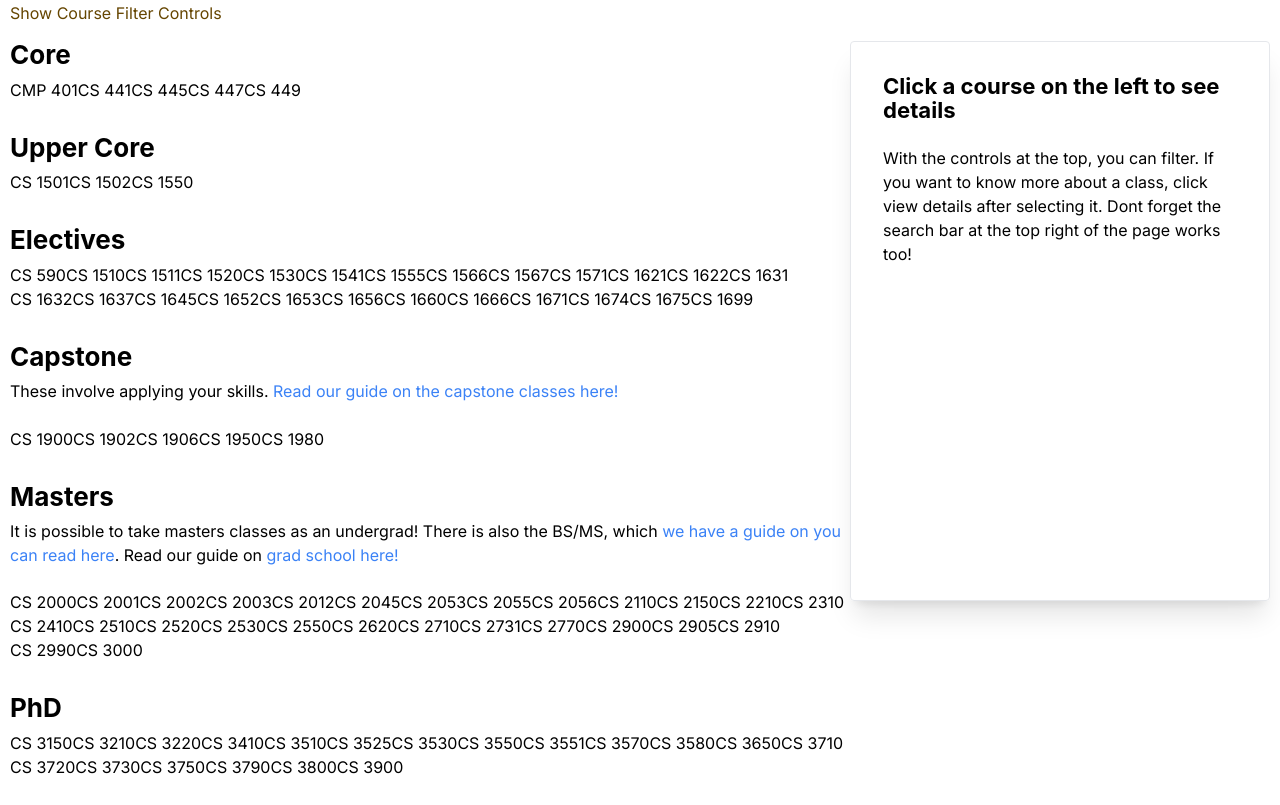
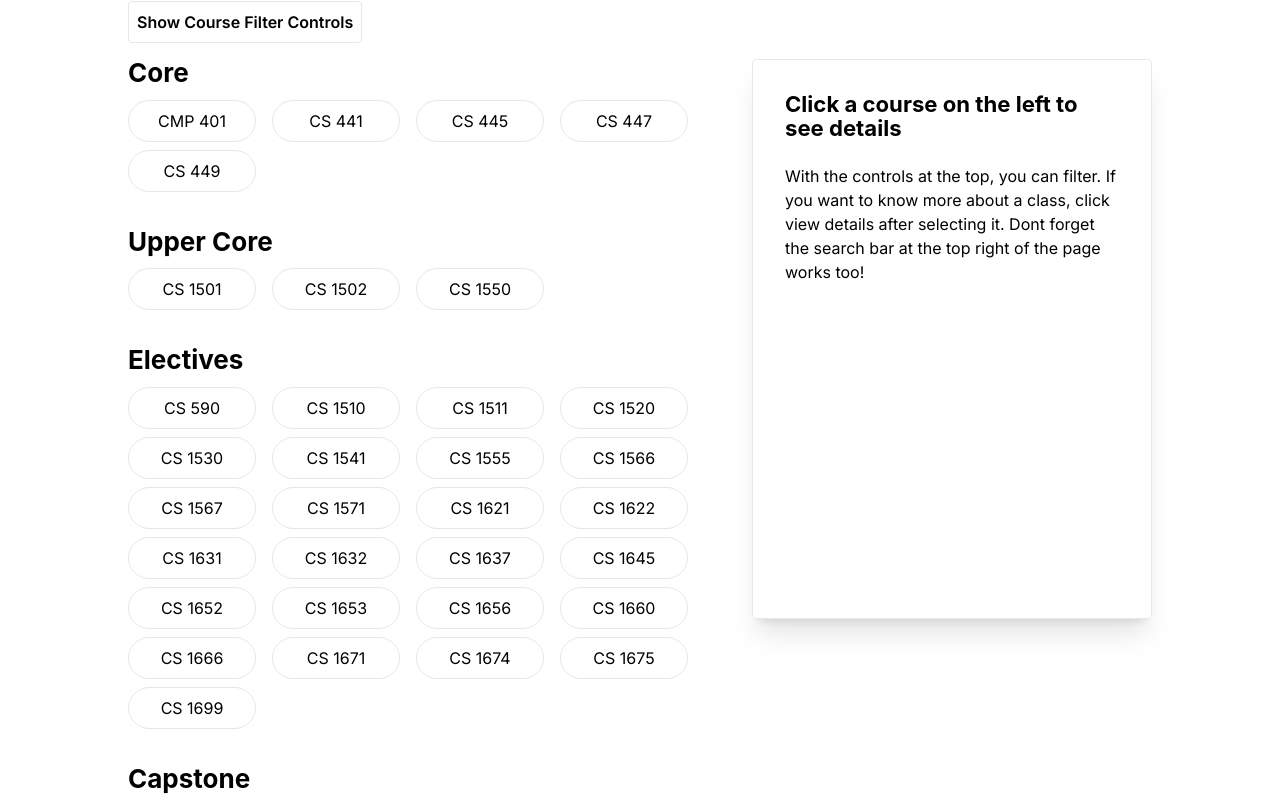
Before and after one commit to Steven-Jarmell/pittcswiki-next, a Next.js app: page /courses in a window 1280 px wide. Shown: the part 189-994 px from the top of the page. Built offline with nearby package versions, Linux system fonts and the light colour scheme.

Commit message:
Finish initial courses landing page

```diff
--- a/app/_components/Courses/CourseListing.tsx
+++ b/app/_components/Courses/CourseListing.tsx
@@ -47,6 +47,10 @@ const CourseListing = ({ courseList, courseCategories }: any) => {
         <div className="inline-block mb-3">
           <PrereqLegend legendData={CSLegendData} />
         </div>
+        <p className="mb-0">
+          For example, this course has the prerequisites of CS 441 and CS 447
+          based on its dot colors:
+        </p>
         <Course
           key={"CS1622"}
           showTitle={state.showTitles}
@@ -57,10 +61,6 @@ const CourseListing = ({ courseList, courseCategories }: any) => {
           isPrereqFilterModeOn={true}
           colorLegend={CSLegendData}
         />
-        <p className="mb-0">
-          For example, this course has the prerequisites of CS 441 and CS 447
-          based on its dot colors.
-        </p>
       </div>
       <div className="flex flex-col-reverse md:flex-row">
         <div className="md:w-2/3 md:pr-1">
--- a/app/_components/Courses/CourseQuickViewContent.tsx
+++ b/app/_components/Courses/CourseQuickViewContent.tsx
@@ -27,7 +27,7 @@ const CourseQuickViewContent = ({
       <div className="mt-4 mb-2">
         <RequirementsListing requirements={COURSE_REQUIREMENTS[id]} />
       </div>
-      <p className="text-xs">
+      <p className="text-xs overflow-auto">
         {description.length > 850
           ? description.substring(0, 800) + "…"
           : description}
--- a/app/_components/Requirement/ListRequirementDots.tsx
+++ b/app/_components/Requirement/ListRequirementDots.tsx
@@ -1,5 +1,10 @@
+type ListRequirementDotsProps = {
+  color: any
+  i: number
+}
+
 const ListRequirementDots = ({ req }: any) => {
-  const list = req.map(({ color, i }: any) => (
+  const list = req.map((color, i) => (
     <span
       style={{ background: color }}
       className="course-req-dot"
--- a/app/_components/Requirement/OrRequirementDots.tsx
+++ b/app/_components/Requirement/OrRequirementDots.tsx
@@ -1,5 +1,5 @@
 const OrRequirementDots = ({ req }: any) => {
-  const list = req.map(({ color, i }: any) => (
+  const list = req.map((color, i) => (
     <span
       style={{ background: color }}
       className="course-req-dot"
--- a/app/components.scss
+++ b/app/components.scss
@@ -2,24 +2,6 @@ $pittblue: #243e8b;
 $pittgold: #ffb81c;
 
 /* Everything below this will hopefully be replaced */
-
-.course-pill {
-  @apply rounded-full border w-32 mr-4 py-2 px-4 my-1 cursor-pointer text-center;
-
-  &:focus {
-    outline: none;
-    box-shadow: none;
-  }
-
-  &.w-auto {
-    width: auto;
-  }
-
-  &:hover,
-  &.selected {
-    @apply bg-gray-700 border-gray-800 text-white;
-  }
-}
 
 header {
   .header-logo {
@@ -34,51 +16,6 @@ header {
     &:hover span {
       color: #fdb61a;
     }
-  }
-}
-
-.reqs-dots {
-  .course-req-dot {
-    @apply w-2 h-2 inline-block rounded-full mr-1;
-  }
-
-  &.coreqs .course-req-dot {
-    @apply rounded-none;
-    transform: rotate(45deg);
-  }
-}
-
-.requirements-listing {
-  a {
-    @apply mr-2 border px-1 inline-block;
-  }
-}
-
-.course-controls {
-  p {
-    @apply mb-2;
-  }
-
-  input {
-    @apply mr-1;
-  }
-
-  #term_offered {
-    button {
-      @apply mr-2;
-
-      &:hover {
-        @apply bg-gray-200;
-      }
-
-      &.active {
-        @apply bg-blue-200;
-      }
-    }
-  }
-
-  label {
-    @apply mr-2 h-full flex items-center px-2;
   }
 }
 
--- a/app/courses/page.tsx
+++ b/app/courses/page.tsx
@@ -7,7 +7,7 @@ const categorizedCourses = courseCategorizer(CourseInfoData.courses)
 
 export default function CoursesPage() {
   return (
-    <div className="container px-2 mx-auto">
+    <div className="lg:w-[80vw] mx-auto">
       <h1>Courses</h1>
       <p>
         If you are new to the CS classes,{" "}
--- a/app/globals.css
+++ b/app/globals.css
@@ -5,6 +5,69 @@
 :root {
   --pittblue: #243e8b;
   --pittgold: #ffb81c;
+}
+
+.reqs-dots {
+  .course-req-dot {
+    @apply w-2 h-2 inline-block rounded-full mr-1;
+  }
+
+  &.coreqs .course-req-dot {
+    @apply rounded-none;
+    transform: rotate(45deg);
+  }
+}
+
+.requirements-listing {
+  a {
+    @apply mr-2 border px-1 inline-block;
+  }
+}
+
+.course-controls {
+  p {
+    @apply mb-2;
+  }
+
+  input {
+    @apply mr-1;
+  }
+
+  #term_offered {
+    button {
+      @apply mr-2;
+
+      &:hover {
+        @apply bg-gray-200;
+      }
+
+      &.active {
+        @apply bg-blue-200;
+      }
+    }
+  }
+
+  label {
+    @apply mr-2 h-full flex items-center px-2;
+  }
+}
+
+.course-pill {
+  @apply rounded-full border w-32 mr-4 py-2 px-4 my-1 cursor-pointer text-center;
+
+  &:focus {
+    outline: none;
+    box-shadow: none;
+  }
+
+  &.w-auto {
+    width: auto;
+  }
+
+  &:hover,
+  &.selected {
+    @apply bg-gray-700 border-gray-800 text-white;
+  }
 }
 
 /* Cannot figure out a way to do this in tailwind, will have to stay for now*/
@@ -27,10 +90,38 @@
 }
 
 .btn {
+  @apply font-semibold py-2 px-2 border rounded;
+
+  &:hover {
+    @apply bg-gray-200 cursor-pointer;
+  }
+
+  &.btn-blue:hover {
+    @apply bg-blue-400;
+  }
+
+  &.btn-purple {
+    @apply bg-purple-700 border-purple-900 text-white;
+    &:hover {
+      @apply bg-purple-900;
+    }
+  }
+
+  &:hover a,
+  a:hover {
+    @apply text-white;
+  }
+
+  &.small {
+    @apply p-1;
+  }
+}
+
+.btn.bg-pittgold {
   color: #654500;
 }
 
-.btn:hover {
+.btn.bg-pittgold:hover {
   color: #654500;
   transition: opacity 0.3s ease;
   background-size: 30px 30px;
--- a/app/layout.tsx
+++ b/app/layout.tsx
@@ -20,7 +20,7 @@ export default function RootLayout({
     <html lang="en">
       <body className={inter.className}>
         <Header />
-        {children}
+        <div className={"container px-2 mx-auto"}>{children}</div>
         <Footer />
       </body>
     </html>
```
